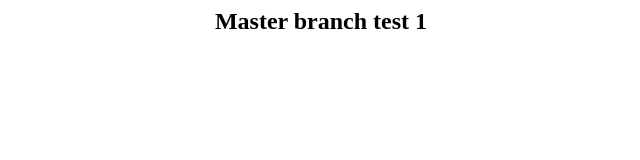
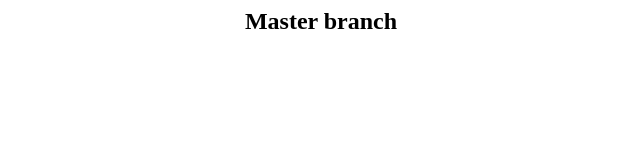
Before and after one commit to pogossian/py_http, a plain HTML site: page static/index.html in a window 1280 px wide. Shown: the whole page, without its empty margins (319-959 px from the left). Drawn offline with Linux system fonts and the light colour scheme.

```diff
--- a/static/index.html
+++ b/static/index.html
@@ -1 +1 @@
-<h2 style="text-align: center;">Master branch test 1</h2>
+<h2 style="text-align: center;">Master branch</h2>
```
Also changed, not shown: 1 other file.
